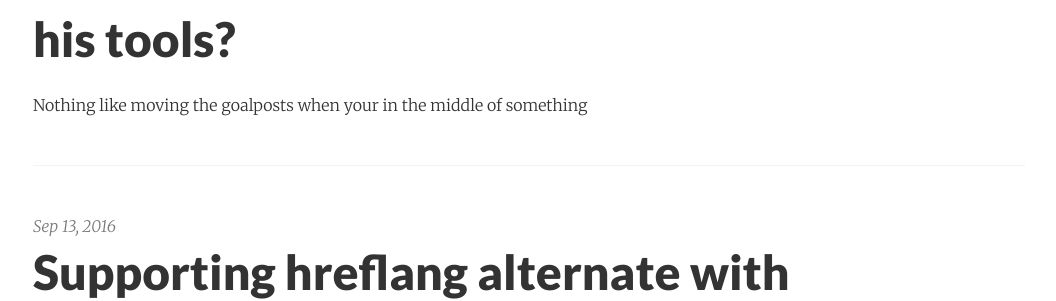
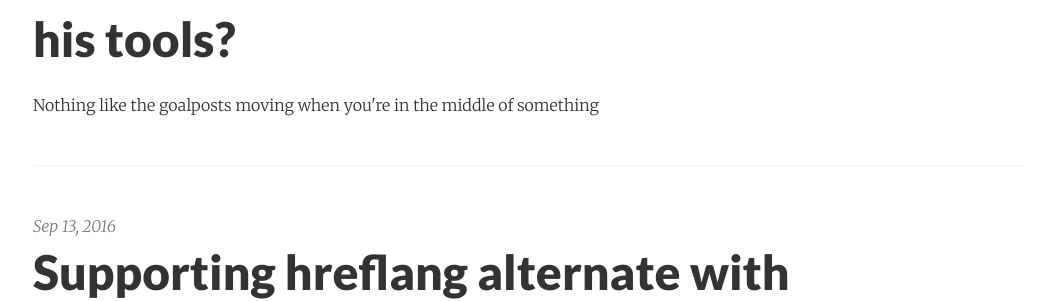
Before and after one commit to tobyreid/tobyreid.github.io, a Jekyll site: the page built from index.html, in a window 1280 px wide. Shown: the part 241-542 px from the top of the page, without its empty margins (111-1167 px from the left). Built offline with Jekyll 4.4.1, drawn with Linux system fonts in a browser that asks for light colours; nearby versions of some CDN libraries; the list of posts is cut into pages by our own code.

Commit message:
Update from Forestry.io tobymcreid@gmail.com updated _posts/2019-11-06-visual-studio-16-3-x-a-bad-workman-blames-his-tools.md

```diff
--- a/_posts/2019-11-06-visual-studio-16-3-x-a-bad-workman-blames-his-tools.md
+++ b/_posts/2019-11-06-visual-studio-16-3-x-a-bad-workman-blames-his-tools.md
@@ -2,7 +2,7 @@
 layout: post
 title: Visual Studio 16.3.x - A bad workman blames his tools?
 date: 2019-11-06 00:00:00 +0000
-summary: Nothing like moving the goalposts when your in the middle of something
+summary: Nothing like the goalposts moving when you're in the middle of something
 minutes: 2
 
 ---
```
